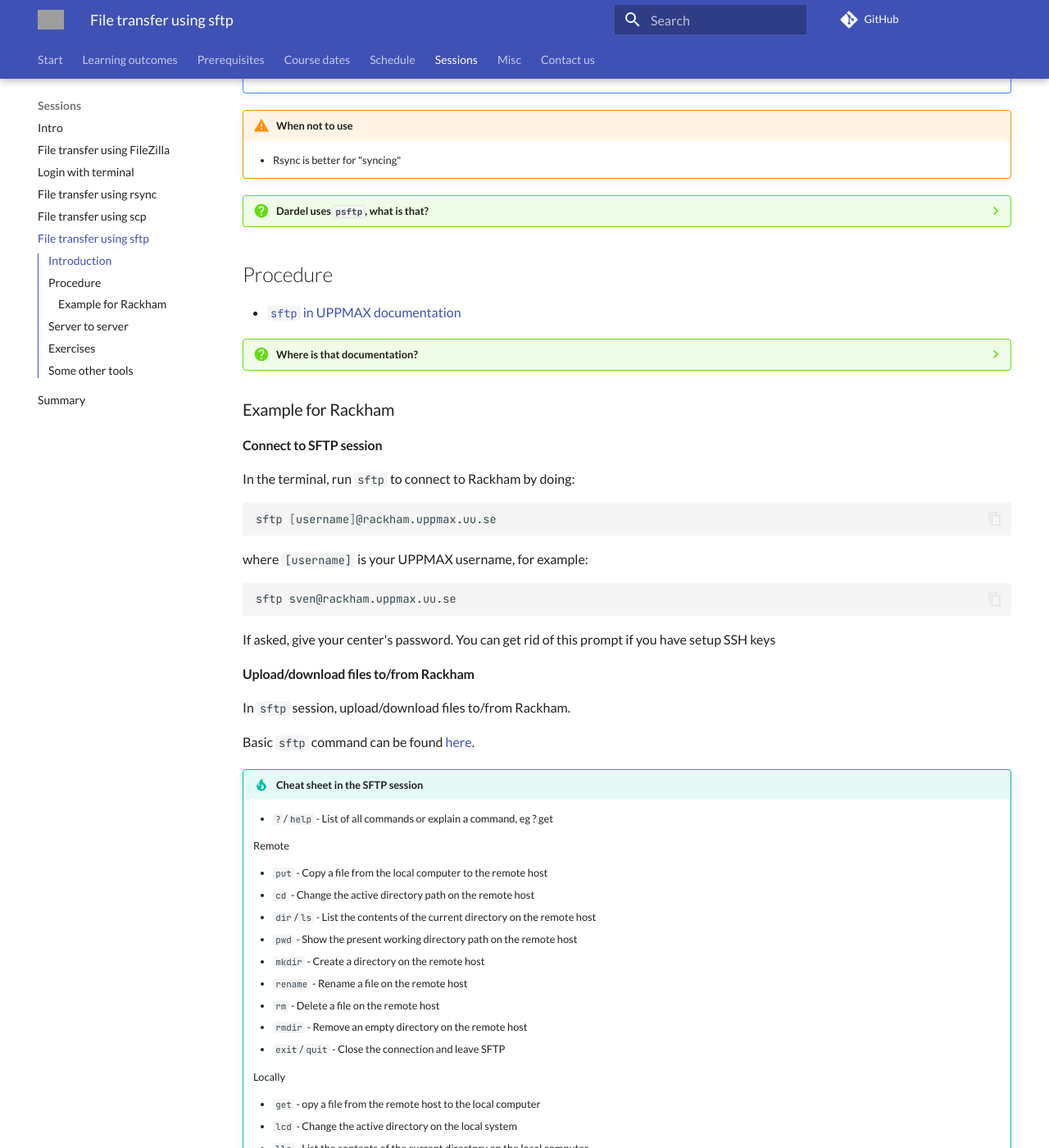
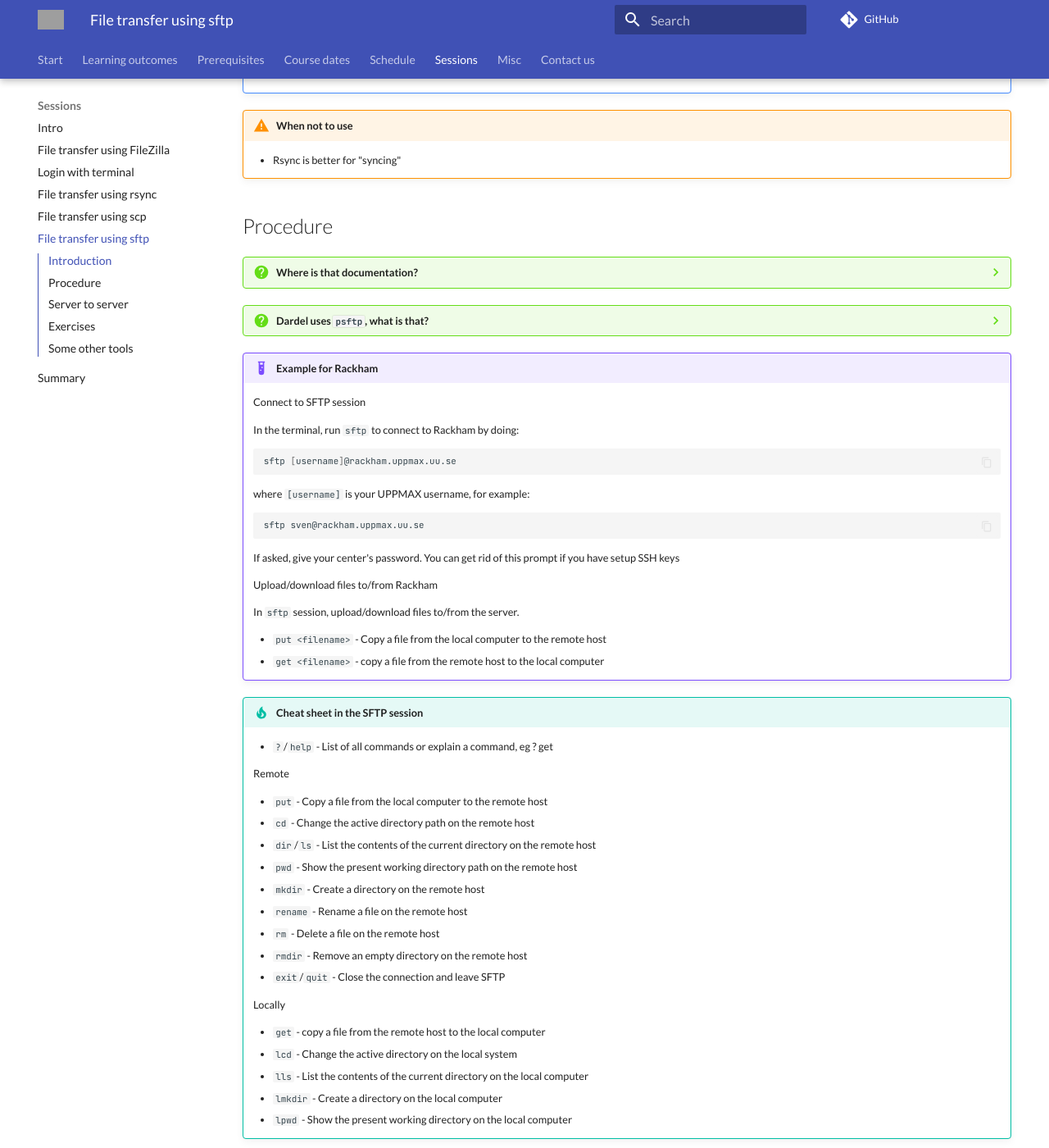
Before and after one commit to UPPMAX/naiss_file_transfer_course, an MkDocs documentation site: the page built from docs/sessions/sftp/README.md, in a window 1280 px wide and 1400 px high, scrolled down 847 px. Shown: the whole window at 82% size. Built offline with MkDocs 1.6.1 and Material for MkDocs 9.7.7, drawn with Linux system fonts in a browser that asks for light colours; comment, search, counter and statistics services are not loaded; grey boxes are pictures that could not be loaded.

Commit message:
README.md sft hide info

````diff
--- a/docs/sessions/sftp/README.md
+++ b/docs/sessions/sftp/README.md
@@ -54,14 +54,8 @@ tags:
 
     - Rsync is better for "syncing"
 
-???- question "Dardel uses ``psftp``, what is that?"
-
-    - It is just a SFTP component of the client PuTTY.
-    - Same commands as for SFTP.
 
 ## Procedure
-
-- [`sftp` in UPPMAX documentation](https://docs.uppmax.uu.se/software/rackham_file_transfer_using_sftp)
 
 <!-- markdownlint-disable MD013 --><!-- Tables cannot be split up over lines, hence will break 80 characters per line -->
 
@@ -82,32 +76,40 @@ tags:
 
 <!-- markdownlint-enable MD013 -->
 
-### Example for Rackham
+???- question "Dardel uses ``psftp``, what is that?"
 
-#### Connect to SFTP session
+    - It is just a SFTP component of the client PuTTY.
+    - Same commands as for SFTP.
 
-In the terminal, run `sftp` to connect to Rackham by doing:
+!!!- example "Example for Rackham"
 
-```bash
-sftp [username]@rackham.uppmax.uu.se
-```
+    Connect to SFTP session
 
-where `[username]` is your UPPMAX username, for example:
+    In the terminal, run `sftp` to connect to Rackham by doing:
 
-```bash
-sftp sven@rackham.uppmax.uu.se
-```
+    ```bash
+    sftp [username]@rackham.uppmax.uu.se
+    ```
 
-If asked, give your center's password.
-You can get rid of this prompt if you have setup SSH keys
+    where `[username]` is your UPPMAX username, for example:
 
-#### Upload/download files to/from Rackham
+    ```bash
+    sftp sven@rackham.uppmax.uu.se
+    ```
 
-In `sftp` session, upload/download files to/from Rackham.
+    If asked, give your center's password.
+    You can get rid of this prompt if you have setup SSH keys
 
-Basic `sftp` command can be found [here](https://github.com/UPPMAX/UPPMAX-documentation/blob/main/docs/software/sftp.md).
+    Upload/download files to/from Rackham
 
-!!! tip "Cheat sheet in the SFTP session"
+    In `sftp` session, upload/download files to/from the server.
+
+    - ``put <filename>`` - Copy a file from the local computer to the remote host
+    - ``get <filename>`` - copy a file from the remote host to the local computer
+
+
+
+!!!- tip "Cheat sheet in the SFTP session"
 
     - ``?``/``help`` - List of all commands or explain a command, eg ? get
 
@@ -125,7 +127,7 @@ Basic `sftp` command can be found [here](https://github.com/UPPMAX/UPPMAX-docume
 
     Locally
 
-    - ``get`` - opy a file from the remote host to the local computer
+    - ``get`` - copy a file from the remote host to the local computer
     - ``lcd`` - Change the active directory on the local system
     - ``lls`` - List the contents of the current directory on the local computer
     - ``lmkdir`` - Create a directory on the local computer
````
